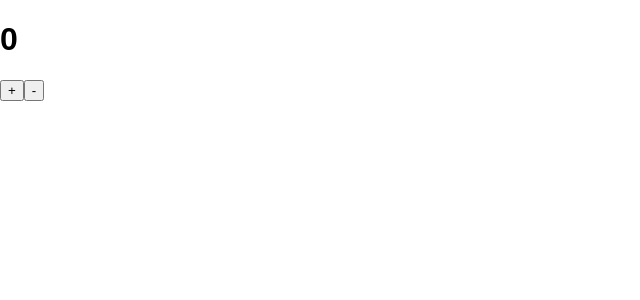
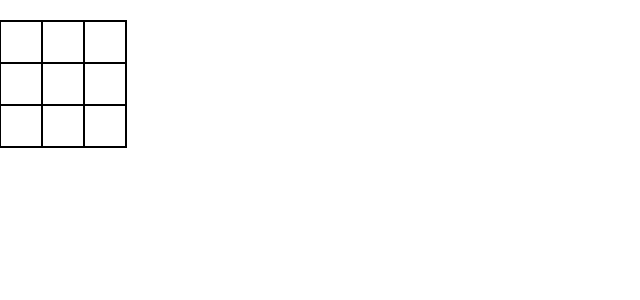
Before and after one commit to donfour/DevFox-React-Tutorial-Series, a React (Create React App) app: page / in a window 1280 px wide. Shown: the top 300 px of the page, without its empty margins (0-640 px from the left). Built offline with nearby package versions, Linux system fonts and the light colour scheme.

Commit message:
added section 6

```diff
--- a/src/App.js
+++ b/src/App.js
@@ -1,35 +1,86 @@
 import React, { Component } from 'react';
+import Square from './Square';
+import "./App.css";
 
 class App extends Component {
-  constructor(props){
-    super(props);
-    this.state = {
-      count: 0
+  state = {
+    board: ["", "", "",
+            "", "", "",
+            "", "", ""],
+    turn: "X"
+  }
+  updateBoard(i){
+    const board = this.state.board.slice();
+    const turn = this.state.turn;
+    if(board[i]===""){
+      board[i] = turn;
     }
-    this.incrementCount = this.incrementCount.bind(this);
-    this.decrementCount = this.decrementCount.bind(this);
+    this.setState({
+      board,
+      turn: turn === "O" ? "X" : "O"
+    })
   }
 
-  incrementCount(){
-    this.setState((prevState) => {
-      return {count: prevState.count + 1}
-    });
+  playerWon() {
+    const board = this.state.board;
+    const winningConditions = [
+      [0, 1, 2],
+      [3, 4, 5],
+      [6, 7, 8],
+      [0, 3, 6],
+      [1, 4, 7],
+      [2, 5, 8],
+      [0, 4, 8],
+      [2, 4, 6],
+    ];
+    // determining if someone won
+    for(let i = 0; i < winningConditions.length; i++){
+      const [a, b, c] = winningConditions[i];
+      if(board[a] !== "" &&
+         board[a] === board[b] &&
+         board[b] === board[c])
+      {
+        return board[winningConditions[i][0]]
+      }
+    }
+    // check if board is full
+    let isBoardFull = true;
+    for(let i = 0; i < board.length; i++){
+      if( board[i] === "" ){
+        isBoardFull = false;
+      }
+    }
+    if(!isBoardFull){
+      // if no one won and the board is not full, game continues
+      return ""
+    } else {
+      // if no one won when the board is full, it is a tie
+      return "tie";
+    }
   }
+  render() {
+    const board = this.state.board;
 
-  decrementCount(){
-    this.setState((prevState) => {
-      return {count: prevState.count - 1}
-    });
-  }
-
-  render() {
     return (
       <div>
-        <h1>{this.state.count}</h1>
-        <button onClick={this.incrementCount}>+</button>
-        <button onClick={this.decrementCount}>-</button>
+        <h1>{this.playerWon()}</h1>
+        <div>
+          <Square value={board[0]} handleClick={this.updateBoard.bind(this, 0)}/>
+          <Square value={board[1]} handleClick={this.updateBoard.bind(this, 1)}/>
+          <Square value={board[2]} handleClick={this.updateBoard.bind(this, 2)}/>
+        </div>
+        <div>
+          <Square value={board[3]} handleClick={this.updateBoard.bind(this, 3)}/>
+          <Square value={board[4]} handleClick={this.updateBoard.bind(this, 4)}/>
+          <Square value={board[5]} handleClick={this.updateBoard.bind(this, 5)}/>
+        </div>
+        <div>
+          <Square value={board[6]} handleClick={this.updateBoard.bind(this, 6)}/>
+          <Square value={board[7]} handleClick={this.updateBoard.bind(this, 7)}/>
+          <Square value={board[8]} handleClick={this.updateBoard.bind(this, 8)}/>
+        </div>
       </div>
-    );
+    )
   }
 }
 
--- /dev/null
+++ b/src/Square.js
@@ -0,0 +1,23 @@
+import React, { Component } from 'react';
+
+const style = {
+  backgroundColor: "white",
+  border: "black solid 2px",
+  textAlign: "center",
+  fontSize: "20px",
+  width: "40px",
+  height: "40px",
+  margin: -1,
+  display: "inline-block",
+  verticalAlign: "top",
+}
+
+class Square extends Component {
+  render() {
+    return (
+      <div style={style} onClick={this.props.handleClick}>{this.props.value}</div>
+    )
+  }
+}
+
+export default Square;
```
